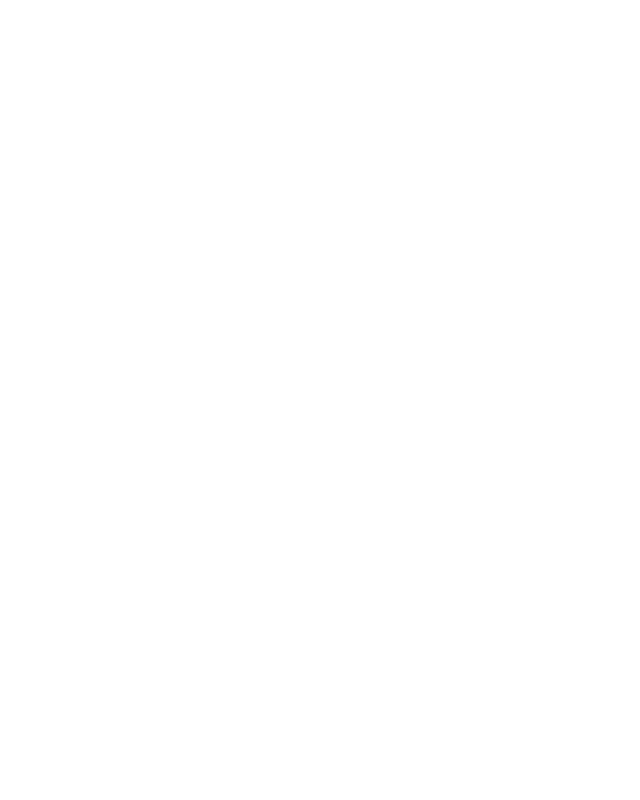
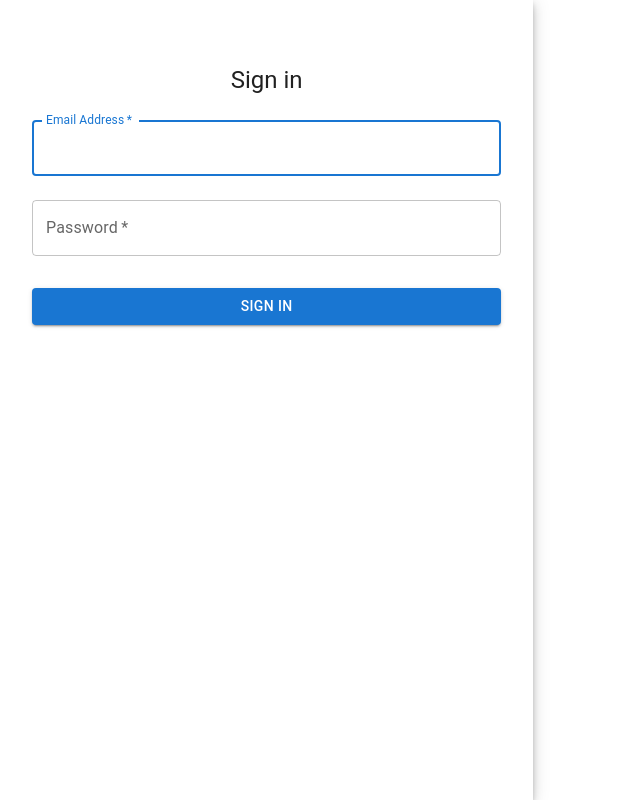
Before and after one commit to adelanegara/hackathon-exercise-one, a React (Create React App) app: page /login in a window 1280 px wide. Shown: the whole page, without its empty margins (0-640 px from the left). Built offline with nearby package versions, Linux system fonts and the light colour scheme.

Commit message:
login ui added

```diff
--- a/package.json
+++ b/package.json
@@ -5,6 +5,7 @@
   "dependencies": {
     "@emotion/react": "^11.9.3",
     "@emotion/styled": "^11.9.3",
+    "@mui/icons-material": "^5.8.4",
     "@mui/material": "^5.8.5",
     "@testing-library/jest-dom": "^5.16.4",
     "@testing-library/react": "^13.3.0",
--- a/src/components/Login/Login.js
+++ b/src/components/Login/Login.js
@@ -1,11 +1,85 @@
-import React from 'react'
+import React from "react";
+
+import {
+  Button,
+  TextField,
+  Paper,
+  Box,
+  Grid,
+  Typography,
+
+} from "@mui/material";
+
 
 const Login = () => {
+
   return (
-    <div>
+      <Grid
+        container
+        component="main"
+        sx={{ height: "100vh" }}
+        data-testid="login"
+      >
 
-    </div>
-  )
-}
 
-export default Login
+        <Grid item xs={12} sm={8} md={5} component={Paper} elevation={6} square>
+          <Box
+            sx={{
+              my: 8,
+              mx: 4,
+              display: "flex",
+              flexDirection: "column",
+              alignItems: "center",
+            }}
+          >
+
+            <Typography component="h1" variant="h5">
+              Sign in
+            </Typography>
+            <Box
+              component="form"
+              noValidate
+            //   onSubmit={handleSubmit}
+              sx={{ mt: 1 }}
+            >
+              <TextField
+                // value={email}
+                // onChange={(e) => setEmail(e.target.value)}
+                margin="normal"
+                required
+                fullWidth
+                id="email"
+                label="Email Address"
+                name="email"
+                autoComplete="email"
+                autoFocus
+              />
+              <TextField
+                // value={password}
+                // onChange={(e) => setPassword(e.target.value)}
+                margin="normal"
+                required
+                fullWidth
+                name="password"
+                label="Password"
+                type="password"
+                id="password"
+                autoComplete="current-password"
+              />
+
+              <Button
+                type="submit"
+                fullWidth
+                variant="contained"
+                sx={{ mt: 3, mb: 2 }}
+              >
+                Sign In
+              </Button>
+            </Box>
+          </Box>
+        </Grid>
+      </Grid>
+  );
+};
+
+export default Login;
```
Also changed, not shown: 1 other file (tests, documents, lock files or other folders).
